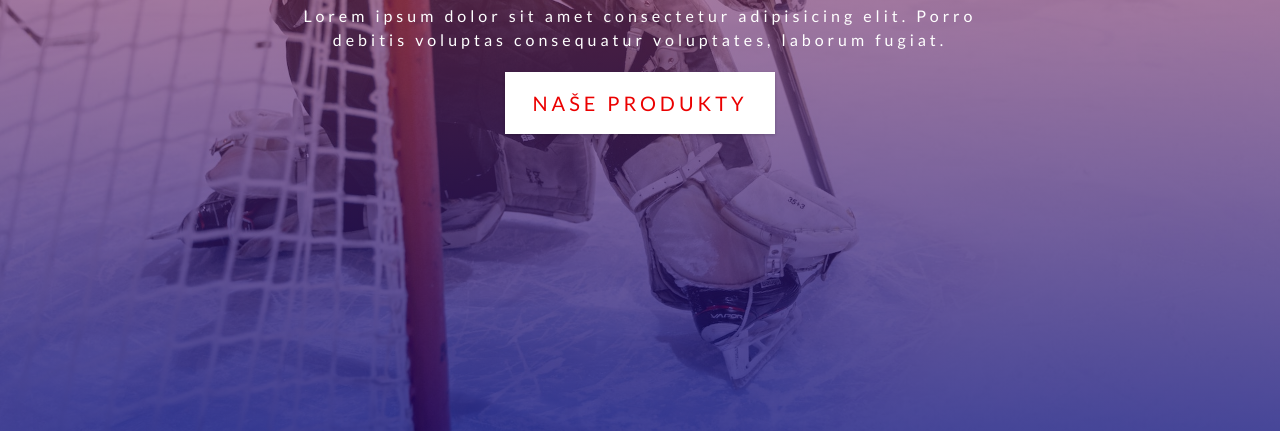
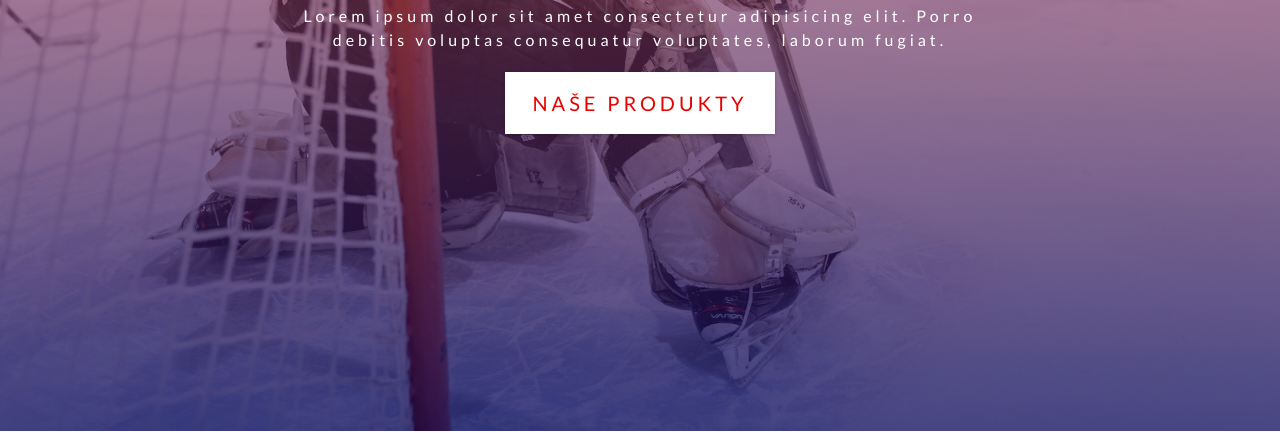
Before and after one commit to ckruf/VystrojNaMiru, a plain HTML site: page index.html in a window 1280 px wide. Shown: the part 369-802 px from the top of the page. Drawn offline with Linux system fonts and the light colour scheme.

Commit message:
darker blue lin grad

```diff
--- a/css/styles.css
+++ b/css/styles.css
@@ -309,7 +309,7 @@ Hero
 */
 .hero {
   min-height: 100vh;
-  background: linear-gradient(rgb(255, 102, 102, 0.5), rgba(0, 0, 115, 0.7)),
+  background: linear-gradient(rgba(255, 102, 102, 0.5), rgba(0, 0, 85, 0.7)),
       url("../images/main.jpg") center/cover no-repeat;
   display: flex;
   justify-content: center;
```
